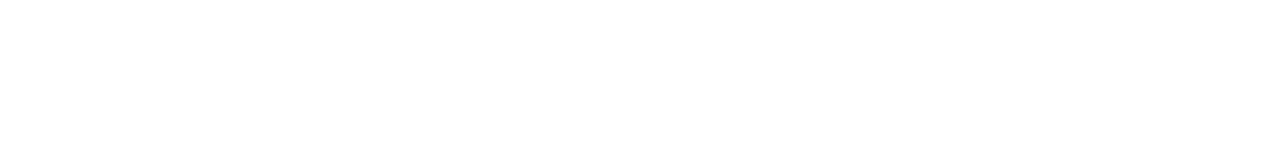
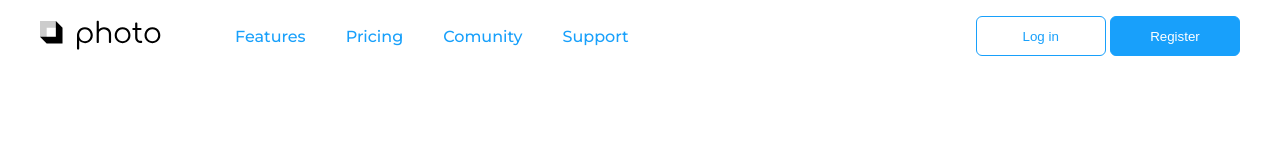
Before and after one commit to GabrielDuarteRB/DBC--Trabalho-em-dupla, a plain HTML site: page index.html in a window 1280 px wide. Drawn offline with Linux system fonts and the light colour scheme.

Commit message:
Menu finalizado

```diff
--- a/index.html
+++ b/index.html
@@ -1,5 +1,6 @@
 <!DOCTYPE html>
 <html lang="en">
+
 <head>
     <meta charset="UTF-8">
     <meta http-equiv="X-UA-Compatible" content="IE=edge">
@@ -7,7 +8,29 @@
     <link rel="stylesheet" href="style.css">
     <title>Document</title>
 </head>
+
 <body>
+    <header>
+        <div class="menu container">
+            <div class="menu-links">
+                <a href="#">
+                    <img src="./img/Sample Logo.svg" alt="logo">
+                </a>
 
+                <ul>
+                    <li><a href="#">Features</a></li>
+                    <li><a href="#">Pricing</a></li>
+                    <li><a href="#">Comunity</a></li>
+                    <li><a href="#">Support</a></li>
+                </ul>
+            </div>
+            <div class="menu-btns">
+                <button>Log in</button>
+                <button>Register</button>
+            </div>
+
+        </div>
+    </header>
 </body>
+
 </html>
--- a/style.css
+++ b/style.css
@@ -1,4 +1,77 @@
+@import url("https://fonts.googleapis.com/css2?family=Montserrat:wght@500&display=swap%27");
+
 * {
-    padding: 0;
-    margin: 0
+  padding: 0;
+  margin: 0;
+  list-style: none;
+  text-decoration: none;
 }
+
+body {
+  font-family: "Montserrat", sans-serif;
+}
+
+.container {
+  width: 1200px;
+  margin: auto;
+}
+
+.menu {
+  padding: 16px;
+}
+
+.menu,
+.menu ul,
+.menu-wrap {
+  display: flex;
+  background-color: #fff;
+  justify-content: space-between;
+  align-items: center;
+}
+
+.menu-links {
+  display: flex;
+  gap: 72px;
+}
+
+.menu-links a {
+  color: #18a0fb;
+  transition: 0.3s;
+}
+
+.menu-links a:hover {
+  border-bottom: 1px solid #18a0fb;
+}
+
+.menu-links ul {
+  gap: 40px;
+}
+
+.menu-btns button {
+  border: 1px solid #18a0fb;
+  border-radius: 6px;
+  height: 40px;
+  width: 130px;
+  cursor: pointer;
+  transition: 0.3s;
+}
+
+.menu-btns button:first-child {
+  background-color: #fff;
+  color: #18a0fb;
+}
+
+.menu-btns button:last-child {
+  background-color: #18a0fb;
+  color: #fff;
+}
+
+.menu-btns button:first-child:hover {
+  background-color: #18a0fb;
+  color: #fff;
+}
+
+.menu-btns button:last-child:hover {
+  background-color: #fff;
+  color: #18a0fb;
+}
```
Also changed, not shown: img/Sample Logo.svg (added).
